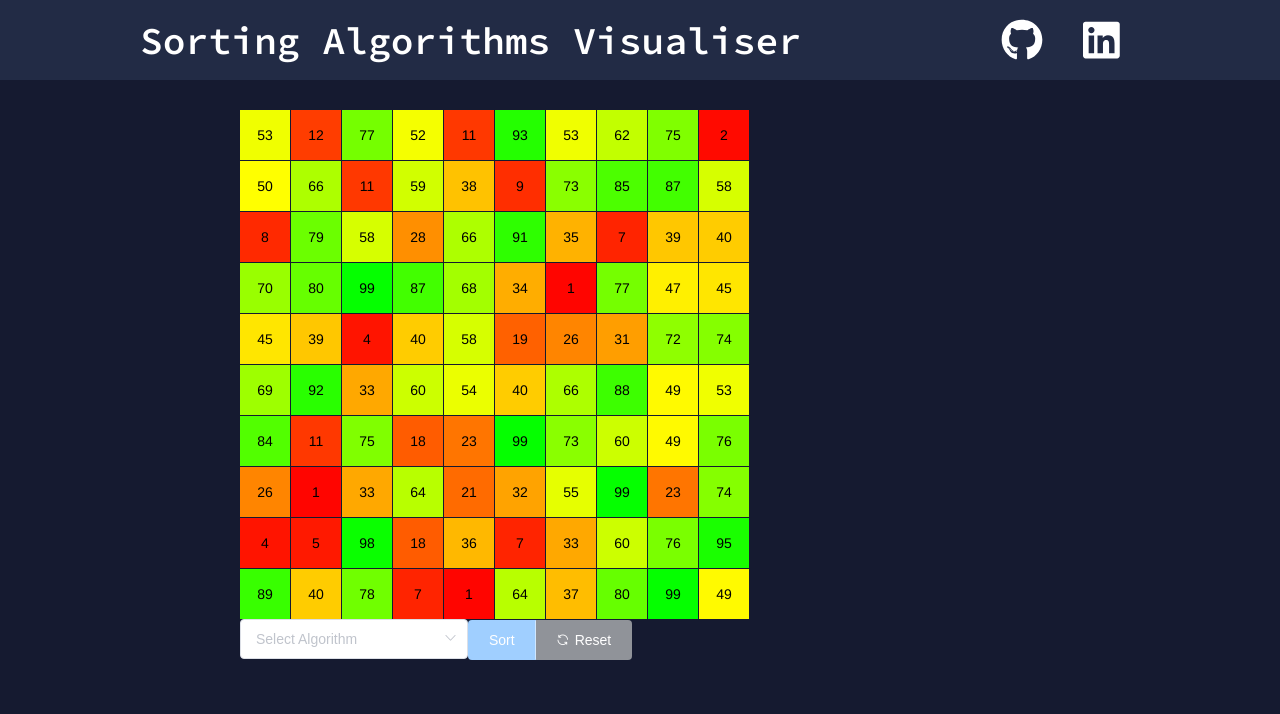
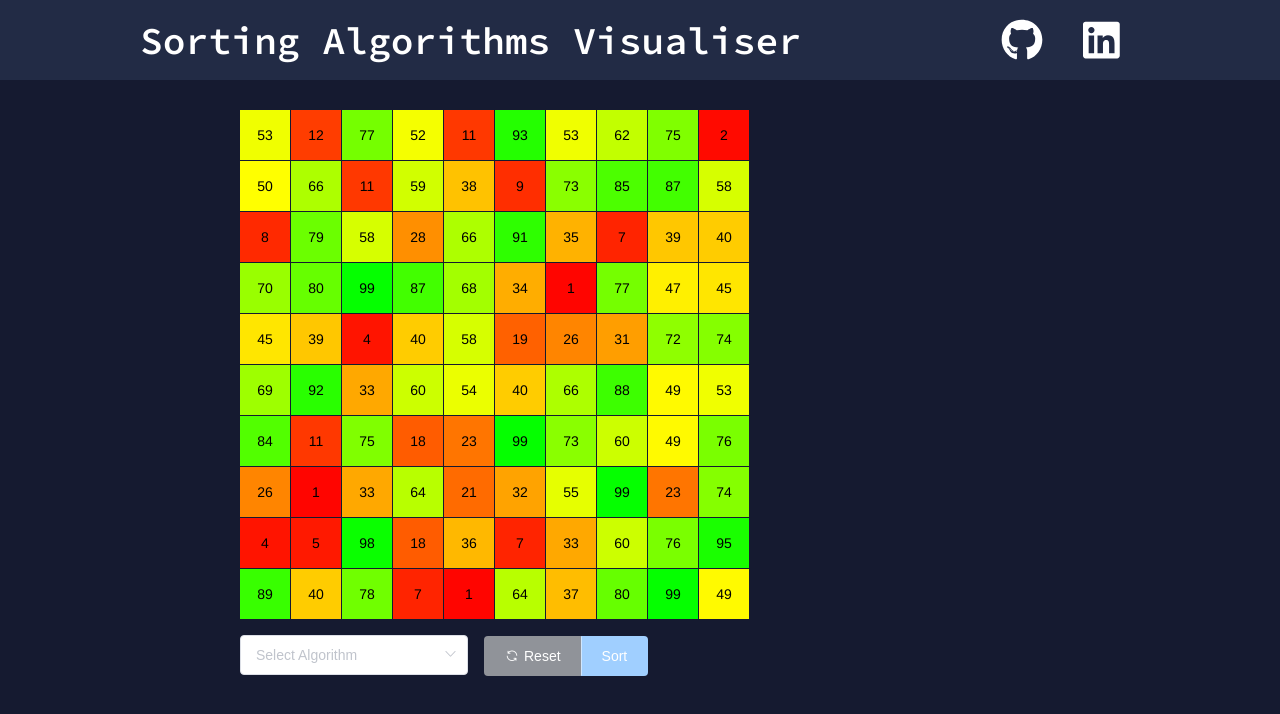
Before and after one commit to ChristopherLlewellyn/sorting-algorithm-visualiser, a Vue app in the folder sorting-algorithm-visualiser/: page / in a window 1280 px wide. Shown: the top 714 px of the page. Built offline with nearby package versions, Linux system fonts and the light colour scheme.

Commit message:
Added margins to control buttons

```diff
--- a/sorting-algorithm-visualiser/src/views/Main.vue
+++ b/sorting-algorithm-visualiser/src/views/Main.vue
@@ -2,18 +2,20 @@
   <div>
     <sorting-grid :numbers2dArray="gridValues"/>
 
-    <el-select v-model="selectedAlgorithm" placeholder="Select Algorithm">
+    <el-row class="mt">
+      <el-select v-model="selectedAlgorithm" placeholder="Select Algorithm">
       <el-option
         v-for="item in options"
         :key="item.value"
         :label="item.label"
         :value="item.value">
       </el-option>
-    </el-select>
-    <el-button-group>
-      <el-button type="primary" :loading="sorting ? true : false" :disabled="selectedAlgorithm == null ? true : false" @click="sort()">{{ sorting ? 'Sorting' : 'Sort' }}</el-button>
-      <el-button type="info" icon="el-icon-refresh" :disabled="sorting ? true : false" @click="newDataset()">Reset</el-button>
-    </el-button-group>
+      </el-select>
+      <el-button-group class="ml">
+        <el-button type="info" icon="el-icon-refresh" :disabled="sorting ? true : false" @click="newDataset()">Reset</el-button>
+        <el-button type="primary" :loading="sorting ? true : false" :disabled="selectedAlgorithm == null ? true : false" @click="sort()">{{ sorting ? 'Sorting' : 'Sort' }}</el-button>
+      </el-button-group>
+    </el-row>
   </div>
 </template>
 
@@ -323,7 +325,19 @@ export default {
 </script>
 
 <style>
-el-option {
-  font-family: Arial;
+.ml {
+  margin-left: 16px;
+}
+
+.mr {
+  margin-right: 16px;
+}
+
+.mb {
+  margin-bottom: 16px;
+}
+
+.mt {
+  margin-top: 16px;
 }
 </style>
```
